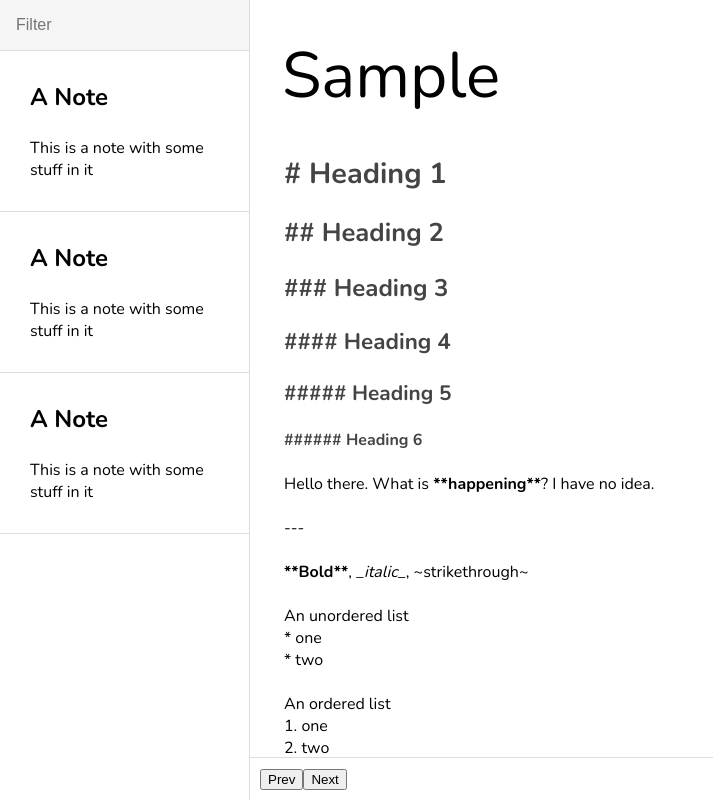
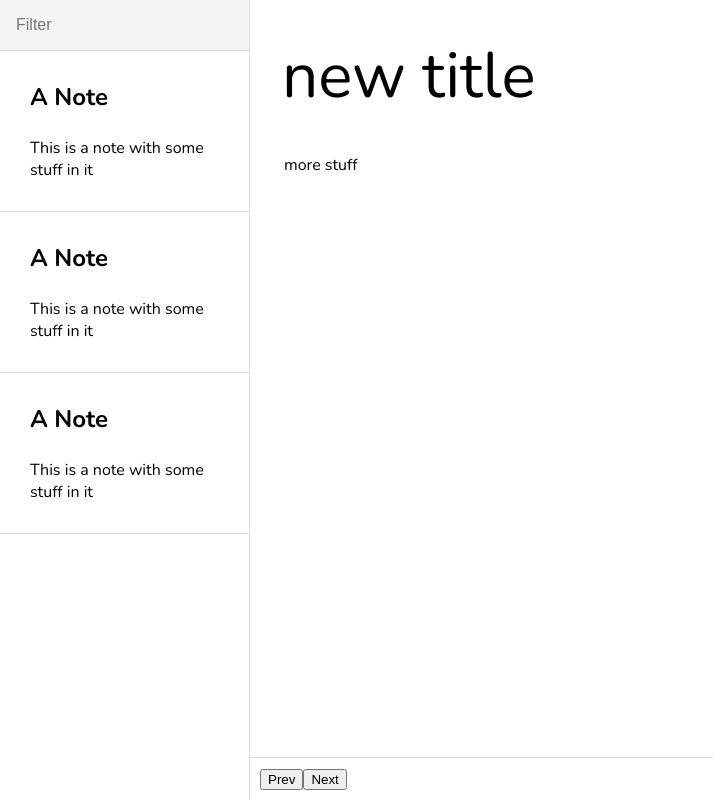
Before and after one commit to stevenocchipinti/markdownish, a React (Create React App) app: page / in a window 1280 px wide. Shown: the top 800 px of the page, without its empty margins (0-713 px from the left). Built offline with nearby package versions, Linux system fonts and the light colour scheme.

Commit message:
WIP: Make the editor work as controlled
Not quite working 100% but the basics are in place.
There is a bug when the cursor is at the end of the line that still needs to be
fixed.

```diff
--- a/src/App.js
+++ b/src/App.js
@@ -101,11 +101,9 @@ class App extends Component {
           <Item heading="A Note">This is a note with some stuff in it</Item>
         </NoteList>
         <Editor
-          onChange={d => {
-            console.log(d)
-          }}
-          defaultTitle={this.state.title}
-          defaultData={this.state.data}
+          onChange={d => this.setState(d)}
+          title={this.state.title}
+          data={this.state.data}
         />
       </Layout>
     )
--- a/src/Editor/index.js
+++ b/src/Editor/index.js
@@ -55,6 +55,29 @@ class Editor extends Component {
     }
   }
 
+  preserveCursor(action) {
+    const cursor = this.codeMirror.doc.getCursor()
+
+    console.log("BEFORE")
+    const length = this.codeMirror.doc.getLine(cursor.line).length
+    const lastCharOfLine = length === cursor.ch
+    console.log("line length", length)
+    console.log("last char", lastCharOfLine)
+    console.log("cursor", cursor)
+
+    action()
+
+    // console.log("AFTER")
+    // const cursor = this.codeMirror.doc.getCursor()
+    // const length = this.codeMirror.doc.getLine(cursor.line).length
+    // const lastCharOfLine = length === cursor.ch
+    // console.log("line length", length)
+    // console.log("last char", lastCharOfLine)
+    // console.log("cursor", cursor)
+
+    this.codeMirror.doc.setCursor(cursor)
+  }
+
   componentDidMount() {
     this.codeMirror = CodeMirror.fromTextArea(this.textAreaRef.current, {
       lineWrapping: true,
@@ -65,17 +88,27 @@ class Editor extends Component {
         gitHubSpice: false
       }
     })
-    this.codeMirror.on("change", (cm, c) =>
+    this.codeMirror.on("change", cm => {
       this.setState({ data: cm.doc.getValue() })
-    )
+    })
     // Hack to make the actual line heights match what is displayed
     setTimeout(() => this.codeMirror.refresh(), 250)
   }
 
   componentDidUpdate(prevProps, prevState) {
-    const { title, data } = this.state
-    if (prevState.title !== title || prevState.data !== data)
-      this.props.onChange(this.state)
+    if (prevState.data !== this.state.data) {
+      this.preserveCursor(() => this.codeMirror.doc.setValue(this.props.data))
+      if (this.state.data !== this.props.data) {
+        this.props.onChange({
+          title: this.props.title,
+          data: this.state.data
+        })
+      }
+    }
+
+    if (prevProps.data !== this.props.data) {
+      this.preserveCursor(() => this.codeMirror.doc.setValue(this.props.data))
+    }
   }
 
   prev() {
@@ -89,14 +122,11 @@ class Editor extends Component {
   }
 
   render() {
-    const { title, data } = this.state
+    const { title, data } = this.props
     return (
       <Section>
         <GlobalStyle />
-        <TitleEditor
-          onChange={e => this.setState({ title: e.target.value })}
-          value={title}
-        />
+        <TitleEditor value={title} onChange={() => {}} />
         <textarea ref={this.textAreaRef} defaultValue={data} />
         <Toolbar>
           <button onClick={e => this.prev()}>Prev</button>
```
